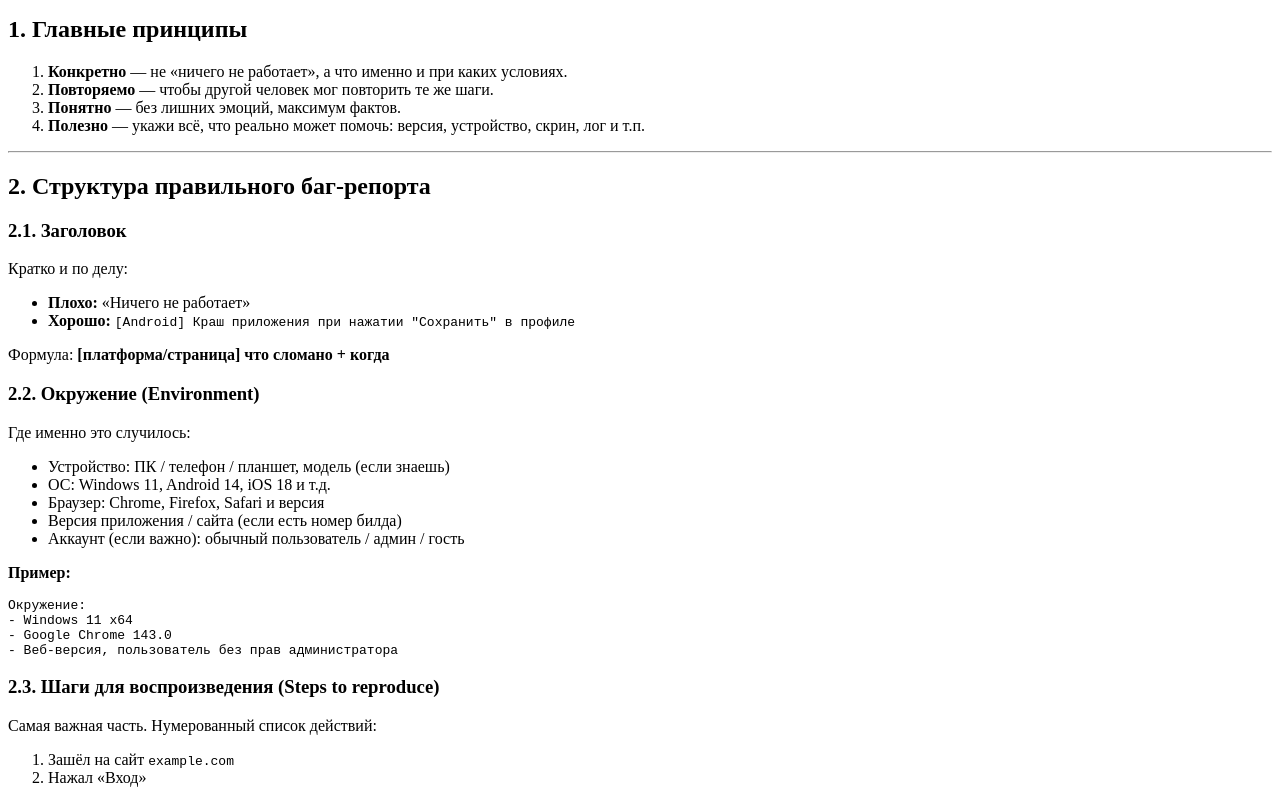
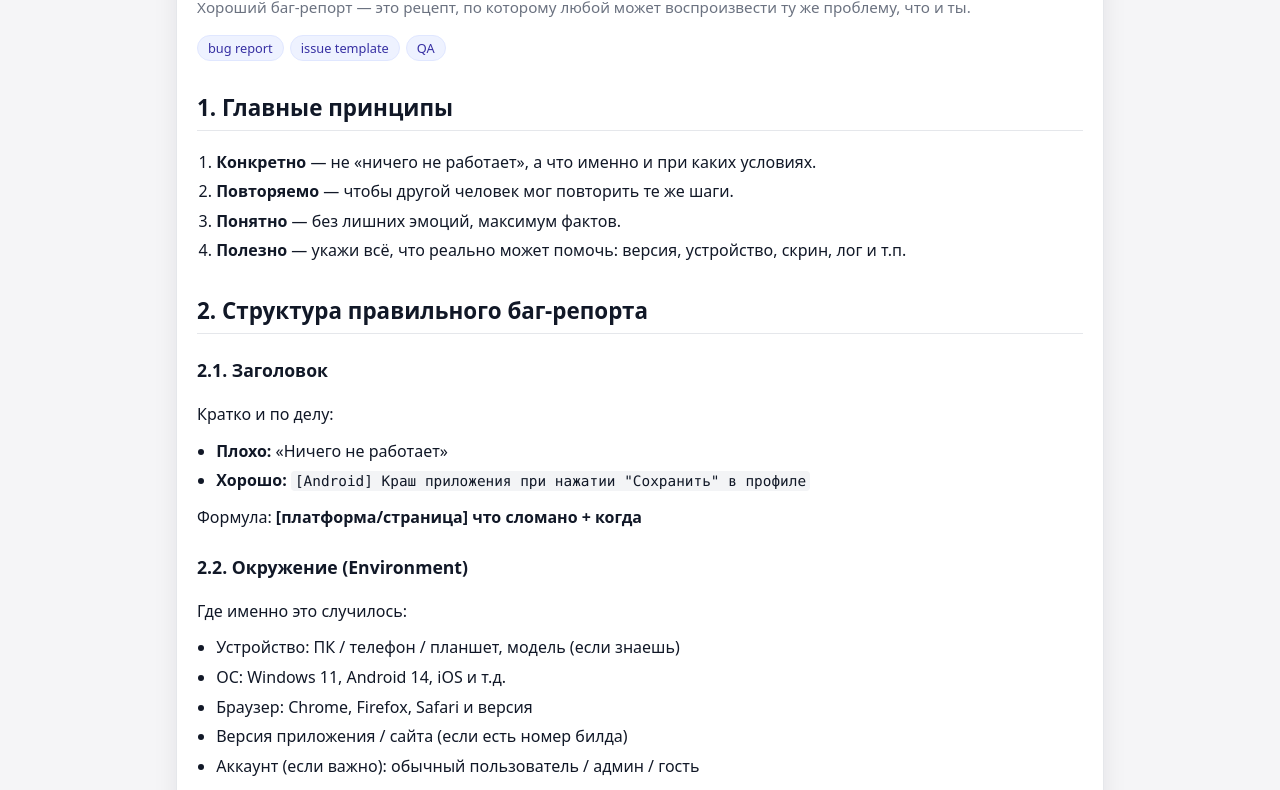
Before and after one commit to pub4ik/mirror, a plain HTML site: page bugreport.html in a window 1280 px wide. Shown: the part 120-910 px from the top of the page. Drawn offline with Linux system fonts and the light colour scheme.

Commit message:
bugreport css

```diff
--- a/bugreport.html
+++ b/bugreport.html
@@ -4,16 +4,152 @@
   <meta charset="UTF-8">
   <title>Как отправлять правильный баг-репорт</title>
   <meta name="viewport" content="width=device-width, initial-scale=1">
+  <style>
+	:root {
+	  color-scheme: light dark;
+	}
+
+	* {
+	  box-sizing: border-box;
+	}
+
+	body {
+	  margin: 0;
+	  font-family: system-ui, -apple-system, BlinkMacSystemFont, "Segoe UI",
+		sans-serif;
+	  line-height: 1.6;
+	  background: #f5f5f7;
+	  color: #111827;
+	}
+
+	.page {
+	  max-width: 960px;
+	  margin: 0 auto;
+	  padding: 32px 16px 48px;
+	}
+
+	main {
+	  background: #ffffff;
+	  border-radius: 12px;
+	  padding: 24px 20px 28px;
+	  box-shadow: 0 10px 25px rgba(15, 23, 42, 0.08);
+	  border: 1px solid #e5e7eb;
+	}
+
+	h1, h2, h3 {
+	  margin-top: 0;
+	  color: #111827;
+	}
+
+	h1 {
+	  font-size: 2rem;
+	  margin-bottom: 0.25rem;
+	}
+
+	h2 {
+	  font-size: 1.4rem;
+	  margin-top: 1.8rem;
+	  border-bottom: 1px solid #e5e7eb;
+	  padding-bottom: 0.25rem;
+	}
+
+	h3 {
+	  font-size: 1.1rem;
+	  margin-top: 1.4rem;
+	}
+
+	p {
+	  margin: 0.4rem 0 0.7rem;
+	}
+
+	ul, ol {
+	  padding-left: 1.2rem;
+	  margin: 0.3rem 0 0.7rem;
+	}
+
+	li {
+	  margin-bottom: 0.25rem;
+	}
+
+	code {
+	  font-family: ui-monospace, SFMono-Regular, Menlo, Monaco, Consolas,
+		"Liberation Mono", "Courier New", monospace;
+	  font-size: 0.9rem;
+	  background: #f3f4f6;
+	  padding: 2px 4px;
+	  border-radius: 4px;
+	}
+
+	pre {
+	  background: #0f172a;
+	  color: #e5e7eb;
+	  border-radius: 8px;
+	  padding: 12px 14px;
+	  overflow-x: auto;
+	  font-size: 0.9rem;
+	  margin: 0.5rem 0 1rem;
+	}
+
+	pre code {
+	  background: transparent;
+	  padding: 0;
+	  color: inherit;
+	}
+
+	hr {
+	  border: none;
+	  border-top: 1px solid #e5e7eb;
+	  margin: 1.5rem 0;
+	}
+
+	.subtitle {
+	  color: #6b7280;
+	  font-size: 0.95rem;
+	  margin-bottom: 1rem;
+	}
+
+	.pill-row {
+	  display: flex;
+	  flex-wrap: wrap;
+	  gap: 6px;
+	  margin-bottom: 1.2rem;
+	}
+
+	.pill {
+	  padding: 2px 10px;
+	  border-radius: 999px;
+	  background: #eef2ff;
+	  color: #3730a3;
+	  font-size: 0.8rem;
+	  border: 1px solid #e0e7ff;
+	}
+
+	@media (max-width: 640px) {
+	  main {
+		padding: 18px 14px 22px;
+		border-radius: 0.75rem;
+	  }
+
+	  h1 {
+		font-size: 1.6rem;
+	  }
+	}
+  </style>
 </head>
 <body>
+  <div class="page">
 	<main>
 	  <h1>Как отправлять правильный баг-репорт</h1>
-
-	<p>
-	  Хороший баг-репорт — это рецепт, по которому любой может сломать то же самое, что и ты.
+	  <p class="subtitle">
+		Хороший баг-репорт — это рецепт, по которому любой может воспроизвести
+		ту же проблему, что и ты.
 	  </p>
 
-	<hr>
+	  <div class="pill-row">
+		<span class="pill">bug report</span>
+		<span class="pill">issue template</span>
+		<span class="pill">QA</span>
+	  </div>
 
 	  <h2>1. Главные принципы</h2>
 	  <ol>
@@ -23,8 +159,6 @@
 		<li><strong>Полезно</strong> — укажи всё, что реально может помочь: версия, устройство, скрин, лог и т.п.</li>
 	  </ol>
 
-	<hr>
-
 	  <h2>2. Структура правильного баг-репорта</h2>
 
 	  <h3>2.1. Заголовок</h3>
@@ -33,15 +167,13 @@
 		<li><strong>Плохо:</strong> «Ничего не работает»</li>
 		<li><strong>Хорошо:</strong> <code>[Android] Краш приложения при нажатии "Сохранить" в профиле</code></li>
 	  </ul>
-	<p>
-	  Формула: <strong>[платформа/страница] что сломано + когда</strong>
-	</p>
+	  <p>Формула: <strong>[платформа/страница] что сломано + когда</strong></p>
 
 	  <h3>2.2. Окружение (Environment)</h3>
 	  <p>Где именно это случилось:</p>
 	  <ul>
 		<li>Устройство: ПК / телефон / планшет, модель (если знаешь)</li>
-	  <li>ОС: Windows 11, Android 14, iOS 18 и т.д.</li>
+		<li>ОС: Windows 11, Android 14, iOS и т.д.</li>
 		<li>Браузер: Chrome, Firefox, Safari и версия</li>
 		<li>Версия приложения / сайта (если есть номер билда)</li>
 		<li>Аккаунт (если важно): обычный пользователь / админ / гость</li>
@@ -90,8 +222,6 @@
 		<li><strong>Приложения:</strong> скриншоты, короткое видео (запись экрана), логи / консоль, если умеешь это открыть.</li>
 	  </ul>
 
-	<hr>
-
 	  <h2>3. Готовый шаблон для баг-репорта</h2>
 	  <p>Можно использовать как основу в issue-трекере или системе задач.</p>
 
@@ -127,8 +257,6 @@
 
 Приложения:
 - скриншот/видео/лог (если есть)</code></pre>
-
-	<hr>
 
 	  <h2>4. Пример оформленного баг-репорта</h2>
 
@@ -166,23 +294,21 @@ Major (раздел профиля невозможно использовать
 - Скриншот ошибки на экране
 - Консоль браузера (есть ошибка 500 в ответе /api/profile/update)</code></pre>
 
-	<hr>
-
 	  <h2>5. Чего лучше не делать</h2>
 	  <ul>
 		<li>Не писать «Ничего не работает!!!» без деталей.</li>
-	  <li>Не добавлять баг + 100 хотелок в одном сообщении.</li>
-	  <li>Не смешивать несколько разных багов в один репорт.</li>
+		<li>Не добавлять баг + кучу хотелок в один репорт.</li>
+		<li>Не смешивать несколько разных багов в одном issue.</li>
 		<li>Не оставлять шаги в стиле «я где-то нажал и всё сломалось».</li>
-	  <li>Не писать только эмоции без фактов (например: «ваше приложение ужасно»).</li>
+		<li>Не ограничиваться только эмоциями без фактов.</li>
 	  </ul>
-
-	<hr>
 
 	  <h2>6. Итог</h2>
 	  <p>
-	  Формула хорошего баг-репорта: <strong>где случилось → как повторить → что ожидал → что получил</strong>.
+		Формула хорошего баг-репорта:
+		<strong>где случилось → как повторить → что ожидал → что получил</strong>.
 	  </p>
 	</main>
+  </div>
 </body>
 </html>
```
Lines whose indentation alone changed are shown as unchanged.
